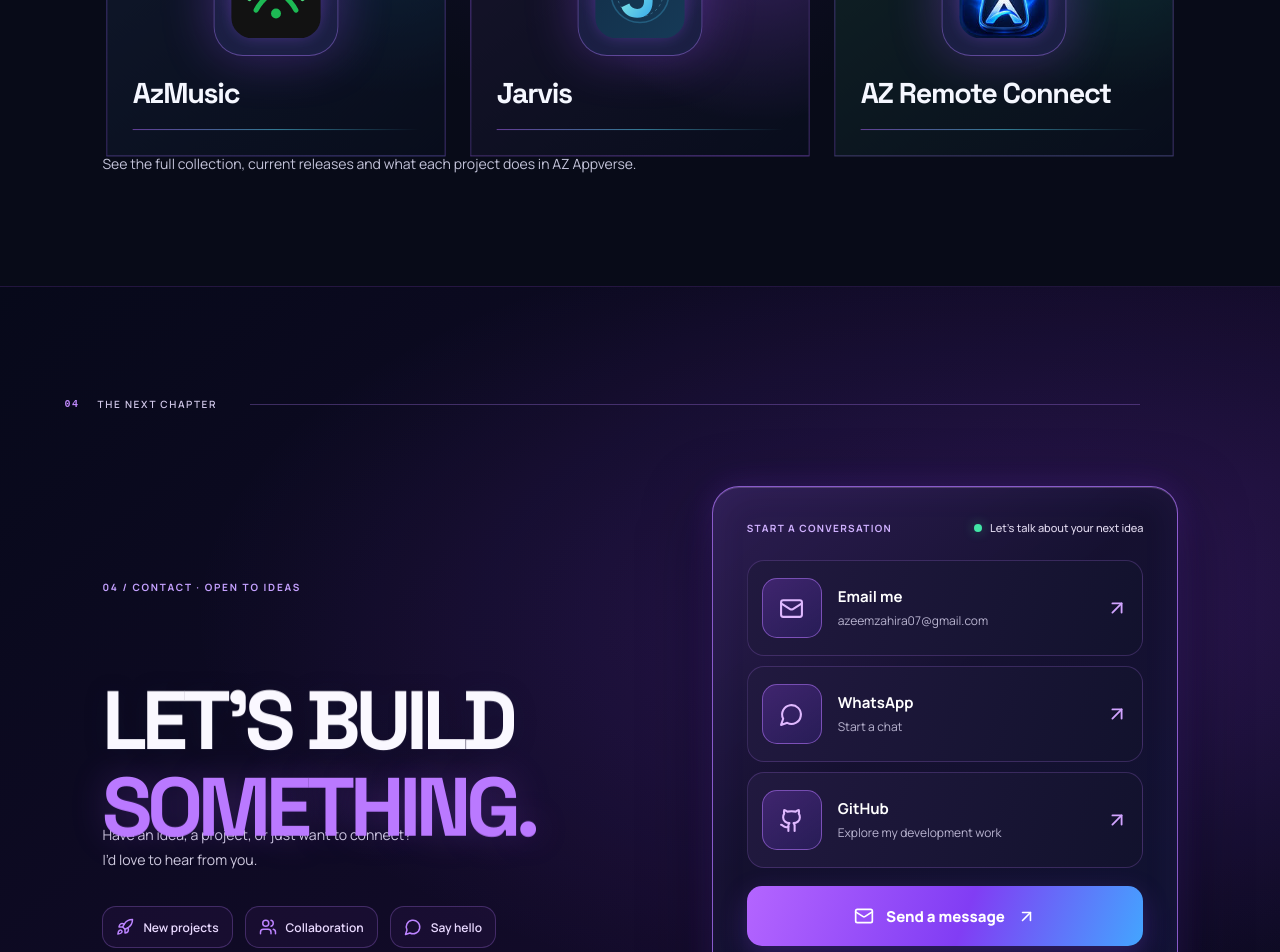
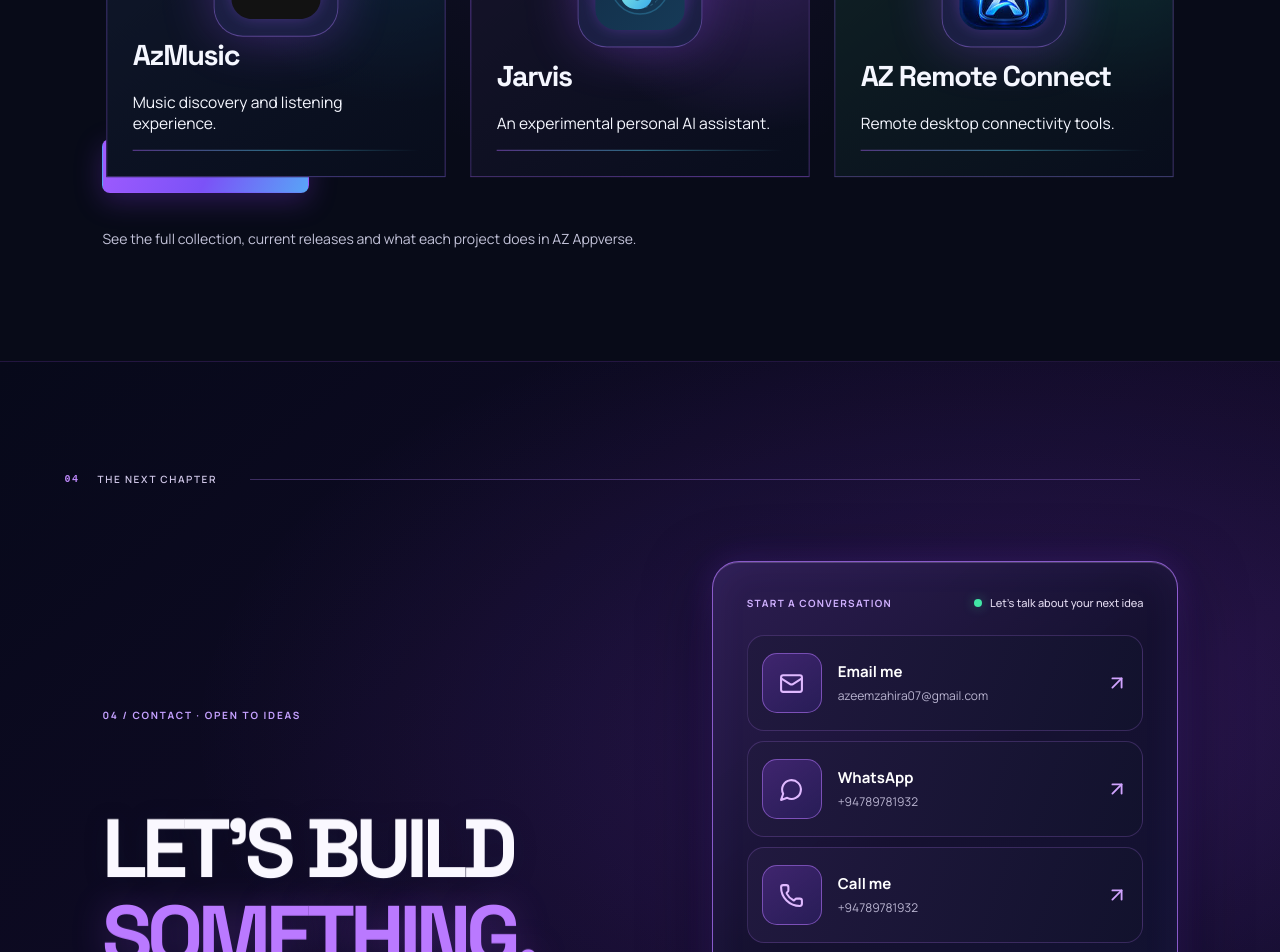
Before and after one commit to Mhd-Azeem/AZ-portfolio, a React (Vite) app: page / in a window 1280 px wide. Shown: the part 3120-4072 px from the top of the page. Built offline with nearby package versions, Linux system fonts and the light colour scheme.

Commit message:
Improve contact accessibility and add meaningful featured project previews

```diff
--- a/src/App.tsx
+++ b/src/App.tsx
@@ -7,6 +7,7 @@ import {
   X,
   Mail,
   MessageCircle,
+  Phone,
   Github,
   Rocket,
   Users,
@@ -295,10 +296,12 @@ function WorkSection() {
               <img src={featuredIcons[index]} alt="" width="92" height="92" loading="lazy" />
             </span>
             <h3>{name}</h3>
+            <p className="featured-description">{["Music discovery and listening experience.","An experimental personal AI assistant.","Remote desktop connectivity tools."][index]}</p>
             <span className="featured-line" aria-hidden="true" />
           </div>
         ))}
       </div>
+      <a className="button primary work-project-link" href={profile.projectsUrl} target="_blank" rel="noopener noreferrer">Explore all projects <ArrowUpRight size={18}/></a>
       <p className="work-note">
         See the full collection, current releases and what each project does in AZ Appverse.
       </p>
@@ -334,7 +337,12 @@ function ContactSection() {
             </a>
             <a href={whatsapp} target="_blank" rel="noopener noreferrer" className="contact-method">
               <span className="contact-method-icon"><MessageCircle size={25} aria-hidden="true" /></span>
-              <span className="contact-method-copy"><strong>WhatsApp</strong><small>Start a chat</small></span>
+              <span className="contact-method-copy"><strong>WhatsApp</strong><small>{profile.whatsapp}</small></span>
+              <ArrowUpRight size={22} aria-hidden="true" />
+            </a>
+            <a href={`tel:${profile.phone}`} className="contact-method">
+              <span className="contact-method-icon"><Phone size={25} aria-hidden="true" /></span>
+              <span className="contact-method-copy"><strong>Call me</strong><small>{profile.phone}</small></span>
               <ArrowUpRight size={22} aria-hidden="true" />
             </a>
             <a href={profile.github} target="_blank" rel="noopener noreferrer" className="contact-method">
```
